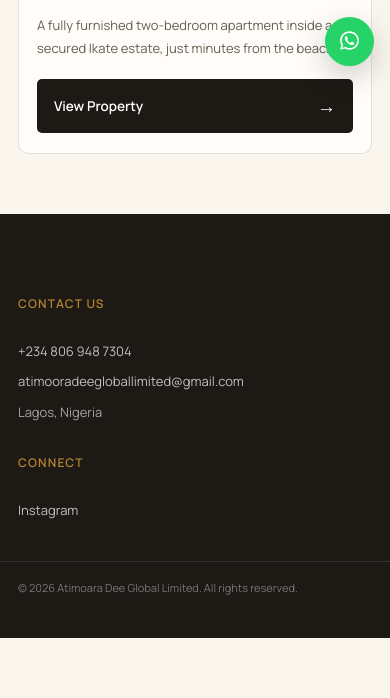
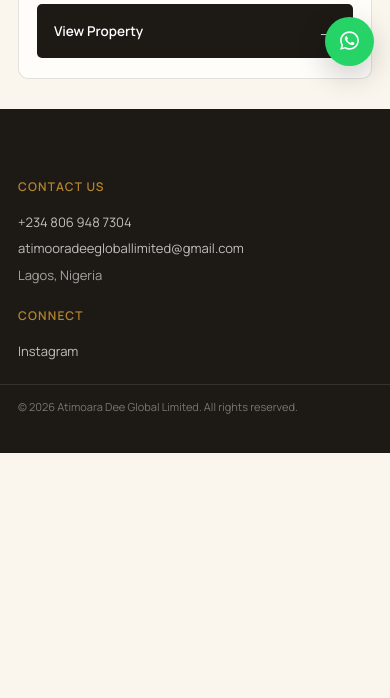
Before and after one commit to davidhenrynkeki10-source/ADGL-Rentals, a plain HTML site: page index.html in a window 390 px wide. Shown: the part 760-1458 px from the top of the page. After the commit the page ends 1213 px from the top, so only its background shows below. Drawn offline with nearby package versions, Linux system fonts and the light colour scheme.

```diff
--- a/index.html
+++ b/index.html
@@ -933,8 +933,8 @@
 @media (max-width: 600px) {
 
   .properties-page {
-    padding: 75px 0 60px;
-  }
+  padding: 0;
+}
 
   .properties-wrap {
     padding: 55px 18px 0;
@@ -1190,17 +1190,26 @@
 @media (max-width: 700px) {
 
   .main-footer {
-    margin-top: 60px;
+    margin-top: 30px;
   }
 
   .main-footer-inner {
-    padding: 40px 18px;
+    padding: 28px 18px 22px;
     grid-template-columns: 1fr;
-    gap: 32px;
+    gap: 22px;
+  }
+
+  .main-footer h4 {
+    margin-bottom: 10px;
+  }
+
+  .main-footer-contact,
+  .main-footer-links {
+    gap: 7px;
   }
 
   .main-footer-bottom {
-    padding: 18px;
+    padding: 14px 18px;
   }
 
   .floating-whatsapp {
```
